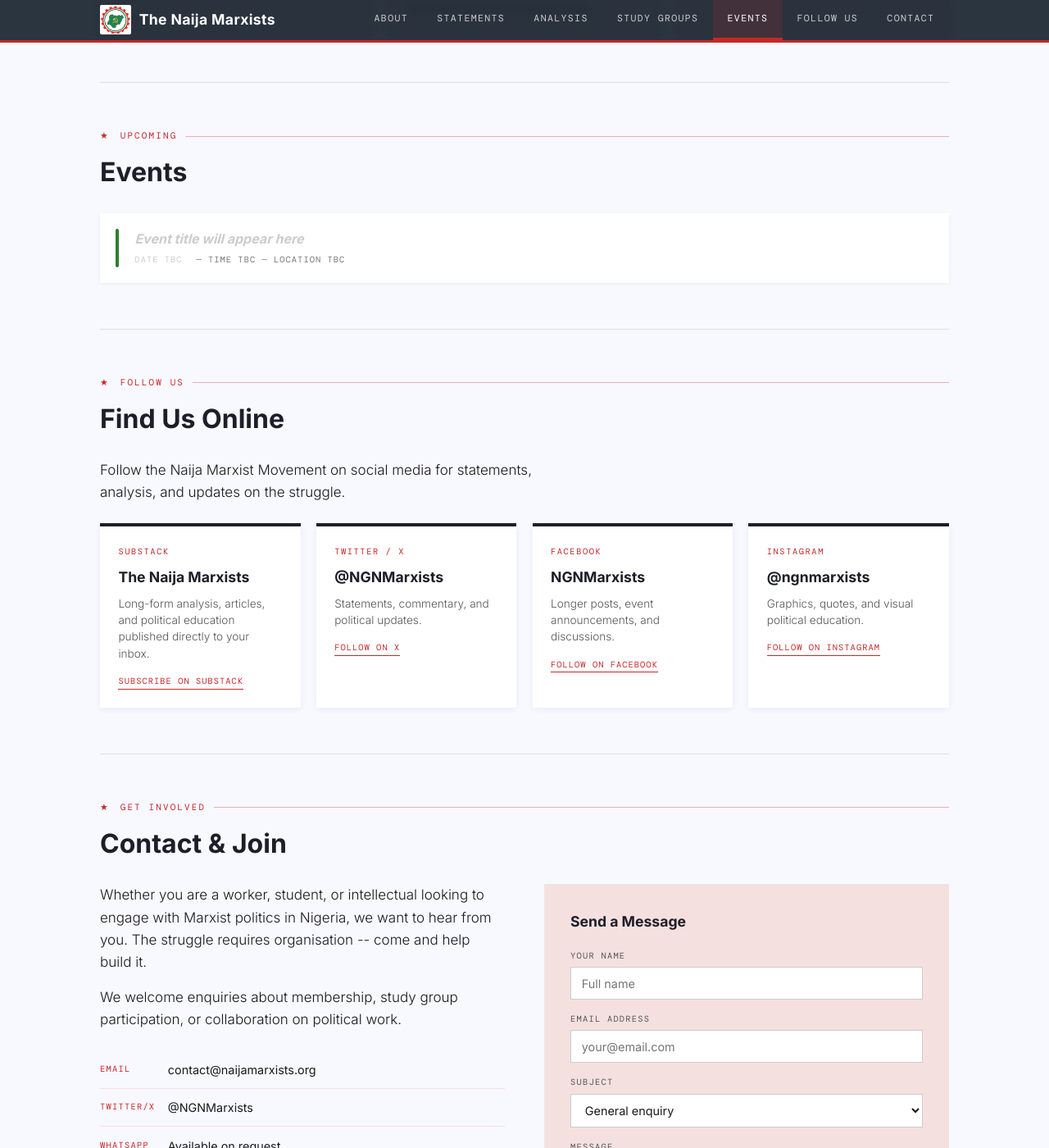
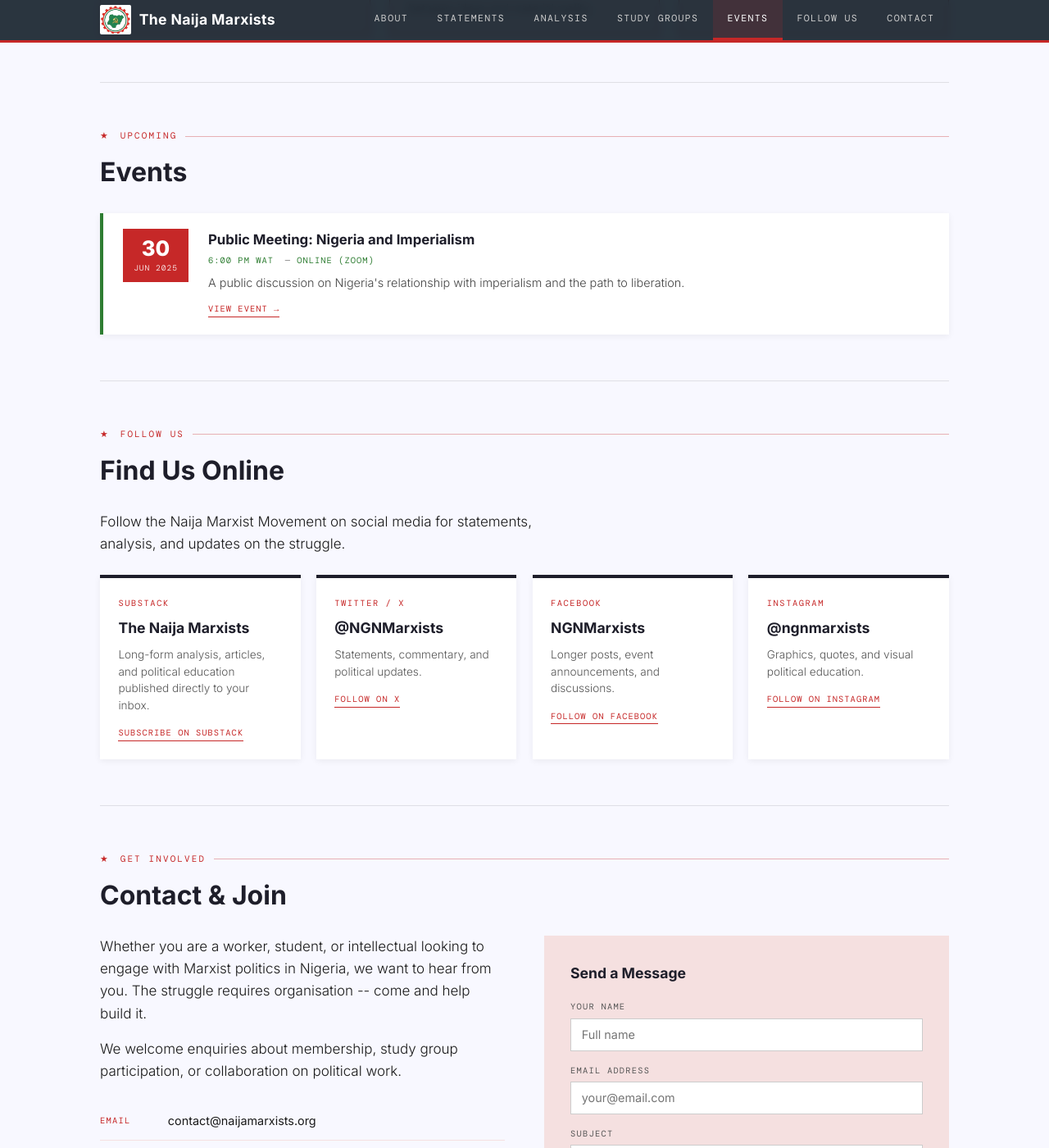
Before and after one commit to NaijaMarxistTech/website, a Jekyll site: the page built from index.html, in a window 1280 px wide and 1400 px high, scrolled down 3045 px. Shown: the whole window at 82% size. Built offline with Jekyll 4.4.1, drawn with Linux system fonts in a browser that asks for light colours.

Commit message:
Fixed the 'Read our Statements' button. Add dynamic events section with clean styling and mobile fixes

```diff
--- a/_config.yml
+++ b/_config.yml
@@ -11,6 +11,9 @@ collections:
   statements:
     output: true
     permalink: /statements/:title/
+  events:
+    output: true
+    permalink: /events/:title/
 
 defaults:
   - scope:
--- /dev/null
+++ b/_events/2025-06-30-public-meeting.md
@@ -0,0 +1,17 @@
+---
+layout: event
+title: "Public Meeting: Nigeria and Imperialism"
+date: 2025-06-30
+time: "6:00 PM WAT"
+location: "Online (Zoom)"
+excerpt: "A public discussion on Nigeria's relationship with imperialism and the path to liberation."
+---
+
+Join us for an open meeting where we will discuss:
+
+- The history of imperialism in Nigeria
+- How the current crisis reflects deeper structural issues
+- What a socialist alternative looks like
+
+**Zoom link will be shared upon registration.**
+All are welcome – bring your questions and comrades.
--- a/_includes/hero.html
+++ b/_includes/hero.html
@@ -16,6 +16,6 @@
     <p>The Naija Marxists is a revolutionary organisation committed to Marxist theory, workers' power, and the liberation of the Nigerian people from capitalism and imperialism.</p>
     <div class="cta-row">
       <a href="/signup/" class="btn btn-red">Join the Struggle!</a>
-      <a href="#statements" class="btn btn-gold">Read Our Statements</a>
+      <a href="{{ "/#statements" | relative_url }}" class="btn btn-gold">Read Our Statements</a>
     </div>
   </div>
--- a/css/sections.css
+++ b/css/sections.css
@@ -207,27 +207,61 @@
 
 
 /* ── EVENTS ── */
-#events .events-list { display: flex; flex-direction: column; gap: 1rem; }
+#events .events-list {
+  display: flex;
+  flex-direction: column;
+  gap: 1.5rem;
+}
+
 .event-row {
   display: grid;
-  grid-template-columns: 4px 1fr;
-  gap: 1.2rem;
+  grid-template-columns: 80px 1fr;
+  gap: 1.5rem;
+  align-items: start;
   background: #fff;
-  padding: 1.2rem;
-  box-shadow: 0 1px 4px rgba(0,0,0,0.06);
-  position: relative;
+  padding: 1.2rem 1.5rem;
+  box-shadow: 0 2px 8px rgba(0,0,0,0.06);
+  border-left: 4px solid var(--green);
+  transition: transform 0.2s, box-shadow 0.2s;
 }
-.event-row::before {
-  content: '';
-  width: 4px;
-  background: var(--green);
-  border-radius: 2px;
+.event-row:hover {
+  transform: translateY(-2px);
+  box-shadow: 0 6px 20px rgba(0,0,0,0.1);
 }
+
+.event-date-block {
+  text-align: center;
+  background: var(--red);
+  color: #fff;
+  padding: 0.6rem 0.4rem;
+  min-width: 65px;
+}
+.event-date-block .day {
+  font-family: var(--display);
+  font-size: 1.6rem;
+  font-weight: 900;
+  line-height: 1.2;
+}
+.event-date-block .month {
+  font-family: var(--mono);
+  font-size: 0.6rem;
+  letter-spacing: 0.1em;
+  text-transform: uppercase;
+  opacity: 0.85;
+}
+
 .event-row h3 {
   font-family: var(--display);
-  font-size: 1rem;
+  font-size: 1.05rem;
   color: var(--navy);
   margin-bottom: 0.3rem;
+}
+.event-row h3 a {
+  color: var(--navy);
+  text-decoration: none;
+}
+.event-row h3 a:hover {
+  color: var(--red);
 }
 .event-row .event-meta {
   font-family: var(--mono);
@@ -236,7 +270,16 @@
   text-transform: uppercase;
   color: #777;
 }
-.event-row .event-meta span { color: var(--green); margin-right: 0.6rem; }
+.event-row .event-meta span {
+  color: var(--green);
+  margin-right: 0.4rem;
+}
+.event-row .event-excerpt {
+  font-size: 0.9rem;
+  font-weight: 300;
+  color: #444;
+  margin-top: 0.4rem;
+}
 
 /* ── SOCIAL MEDIA ── */
 #social .social-grid {
@@ -375,16 +418,6 @@
   transform: translateY(1px);
 }
 
-/* Mobile: make it wider on small screens for easier tapping */
-@media (max-width: 768px) {
-  .submit-btn {
-    width: 30%;
-    padding: 0.9rem 0.5rem;
-    font-size: 0.7rem;
-    font-weight: 600;
-  }
-}
-
 
 
 /* For mobile devices */
@@ -414,6 +447,29 @@
   /* STUDY GROUPS */
   .sg-grid {
     grid-template-columns: 1fr !important;
+  }
+
+  /* ── EVENTS MOBILE ── */
+  .event-row {
+    grid-template-columns: 1fr;
+    gap: 0.8rem;
+    padding: 1rem;
+  }
+  .event-date-block {
+    display: none;
+  }
+  .event-row h3 {
+    font-size: 1rem;
+  }
+
+  /* To prevent overflow when writing lists */
+  .article-container ul,
+  .event-container ul,
+  .article-container ol,
+  .event-container ol {
+    padding-left: 1.8rem;
+    margin-left: 0;
+    overflow: visible;
   }
 
   /* SOCIAL */
@@ -449,4 +505,12 @@
     text-align: center !important;
   }
 
+  /* Mobile: make it wider on small screens for easier tapping */
+  .submit-btn {
+    width: 30%;
+    padding: 0.9rem 0.5rem;
+    font-size: 0.7rem;
+    font-weight: 600;
+  }
+
 }
--- a/index.html
+++ b/index.html
@@ -117,18 +117,38 @@ layout: default
   </div>
 </section>
 
-<!-- EVENTS -->
+<!-- EVENTS (dynamic from _events) -->
 <section id="events" class="content-section fade-in">
   <div class="section-label">Upcoming</div>
   <h2>Events</h2>
   <div class="events-list">
-    <div class="event-row">
-      <!-- <div></div> -->
-      <div>
-        <h3 style="color:#ccc; font-style:italic;">Event title will appear here</h3>
-        <p class="event-meta"><span style="color:#ccc;">Date TBC</span> &mdash; Time TBC &mdash; Location TBC</p>
+    {% if site.events %}
+      {% assign events = site.events | sort: "date" | reverse %}
+      {% for event in events limit:5 %}
+        <div class="event-row">
+          <div class="event-date-block">
+            <div class="day">{{ event.date | date: "%d" }}</div>
+            <div class="month">{{ event.date | date: "%b %Y" }}</div>
+          </div>
+          <div>
+            <h3><a href="{{ event.url | relative_url }}">{{ event.title }}</a></h3>
+            <p class="event-meta">
+              <span>{{ event.time }}</span> &mdash; <span>{{ event.location }}</span>
+            </p>
+            <p class="event-excerpt">{{ event.excerpt | strip_html | truncatewords: 20 }}</p>
+            <a href="{{ event.url | relative_url }}" class="read-more">View event →</a>
+          </div>
+        </div>
+      {% endfor %}
+    {% else %}
+      <div class="event-row">
+        <div></div>
+        <div>
+          <h3 style="color:#ccc; font-style:italic;">No events scheduled yet</h3>
+          <p class="event-meta"><span style="color:#ccc;">Check back soon for upcoming events.</span></p>
+        </div>
       </div>
-    </div>
+    {% endif %}
   </div>
 </section>
 
```
Also changed, not shown: _layouts/event.html (added, +33 -0 lines), css/pages.css (+55 -0 lines).
